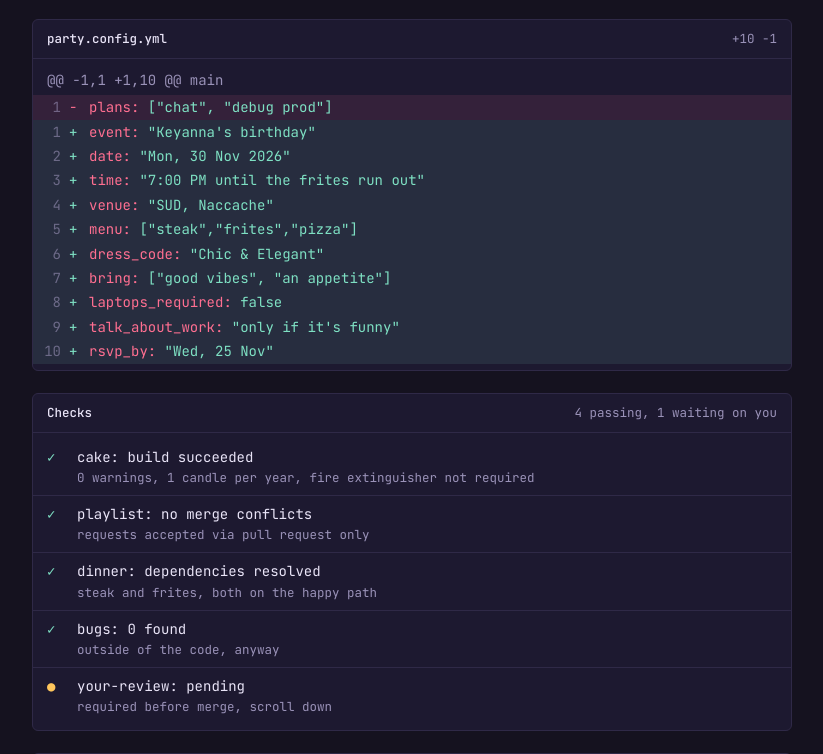
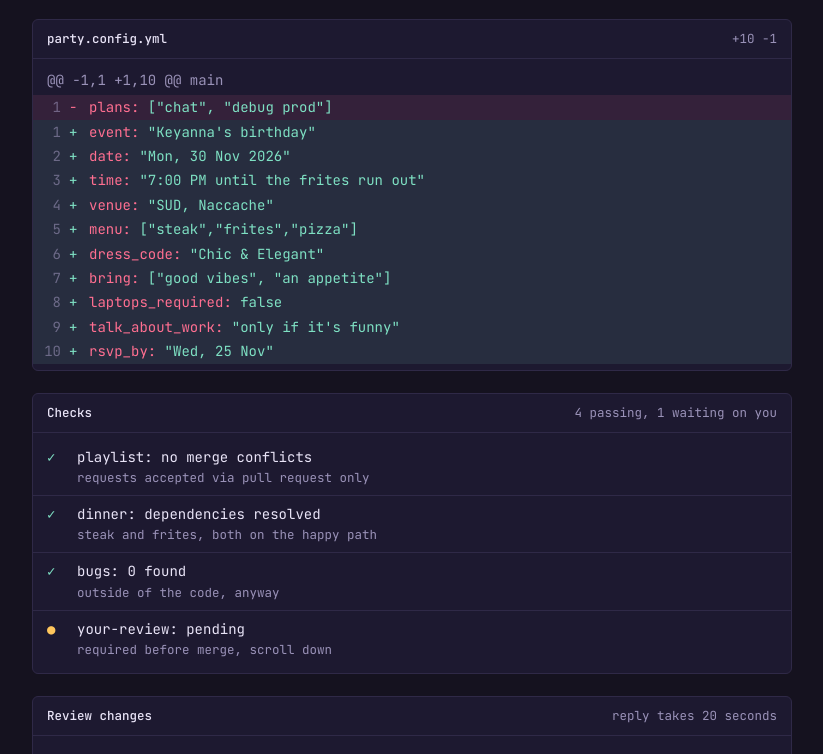
Before and after one commit to Keyanna-code/Keyannasbirthday, a plain HTML site: page index.html in a window 1280 px wide. Shown: the part 346-1100 px from the top of the page, without its empty margins (228-1051 px from the left). Drawn offline with nearby package versions, Linux system fonts and the light colour scheme.

Commit message:
Remove build succeeded message from checks
Removed a success message for the build process.

```diff
--- a/index.html
+++ b/index.html
@@ -126,7 +126,6 @@ footer{color:var(--dim);font-size:12.5px;text-align:center}
   <section class="panel" aria-label="Checks">
     <div class="ph"><b>Checks</b><span>4 passing, 1 waiting on you</span></div>
     <ul class="checks">
-      <li><span class="ok">&#10003;</span><span>cake: build succeeded<small>0 warnings, 1 candle per year, fire extinguisher not required</small></span></li>
       <li><span class="ok">&#10003;</span><span>playlist: no merge conflicts<small>requests accepted via pull request only</small></span></li>
       <li><span class="ok">&#10003;</span><span>dinner: dependencies resolved<small>steak and frites, both on the happy path</small></span></li>
       <li><span class="ok">&#10003;</span><span>bugs: 0 found<small>outside of the code, anyway</small></span></li>
```
